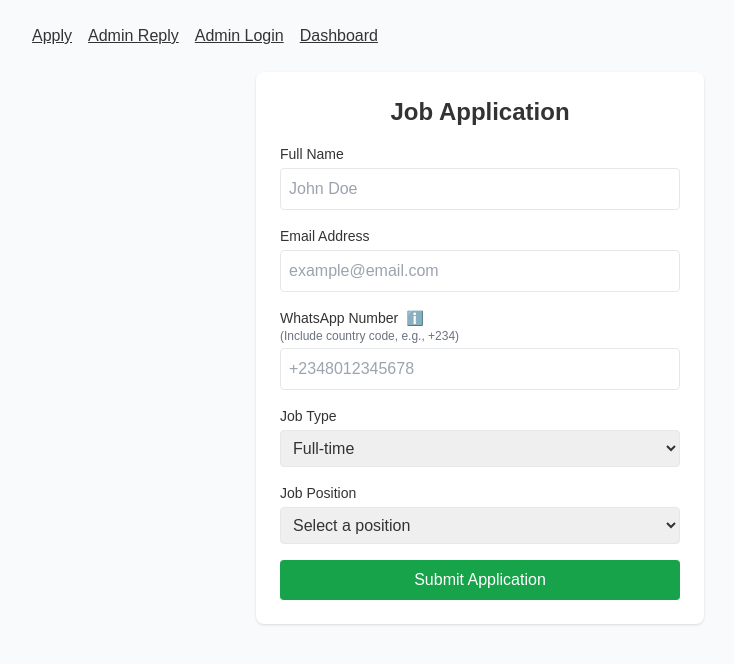
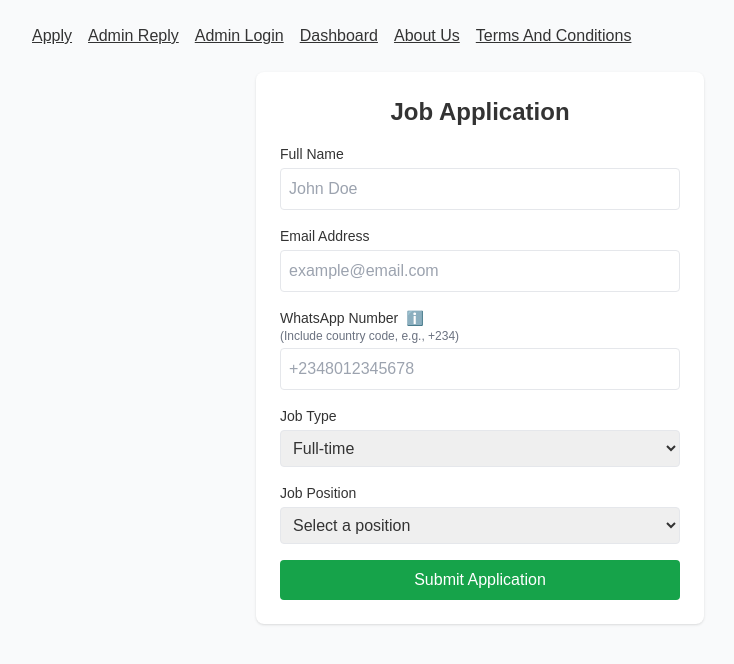
Before and after one commit to Xtosea/JobLink, a React (Create React App) app: page / in a window 1280 px wide. Shown: the top 664 px of the page, without its empty margins (160-894 px from the left). Built offline with nearby package versions, Linux system fonts and the light colour scheme.

Commit message:
Update App.jsx

```diff
--- a/src/App.jsx
+++ b/src/App.jsx
@@ -44,6 +44,16 @@ export default function App() {
           <Link to="/admin" className="underline">
             Dashboard
           </Link>
+
+                {/* About */}
+          <Link to="/about" className="underline">
+            About Us
+          </Link>
+
+                {/* Terms */}
+          <Link to="/terms" className="underline">
+            Terms And Conditions
+          </Link>
         </nav>
 
         {/* ================= ROUTES ================= */}
```
